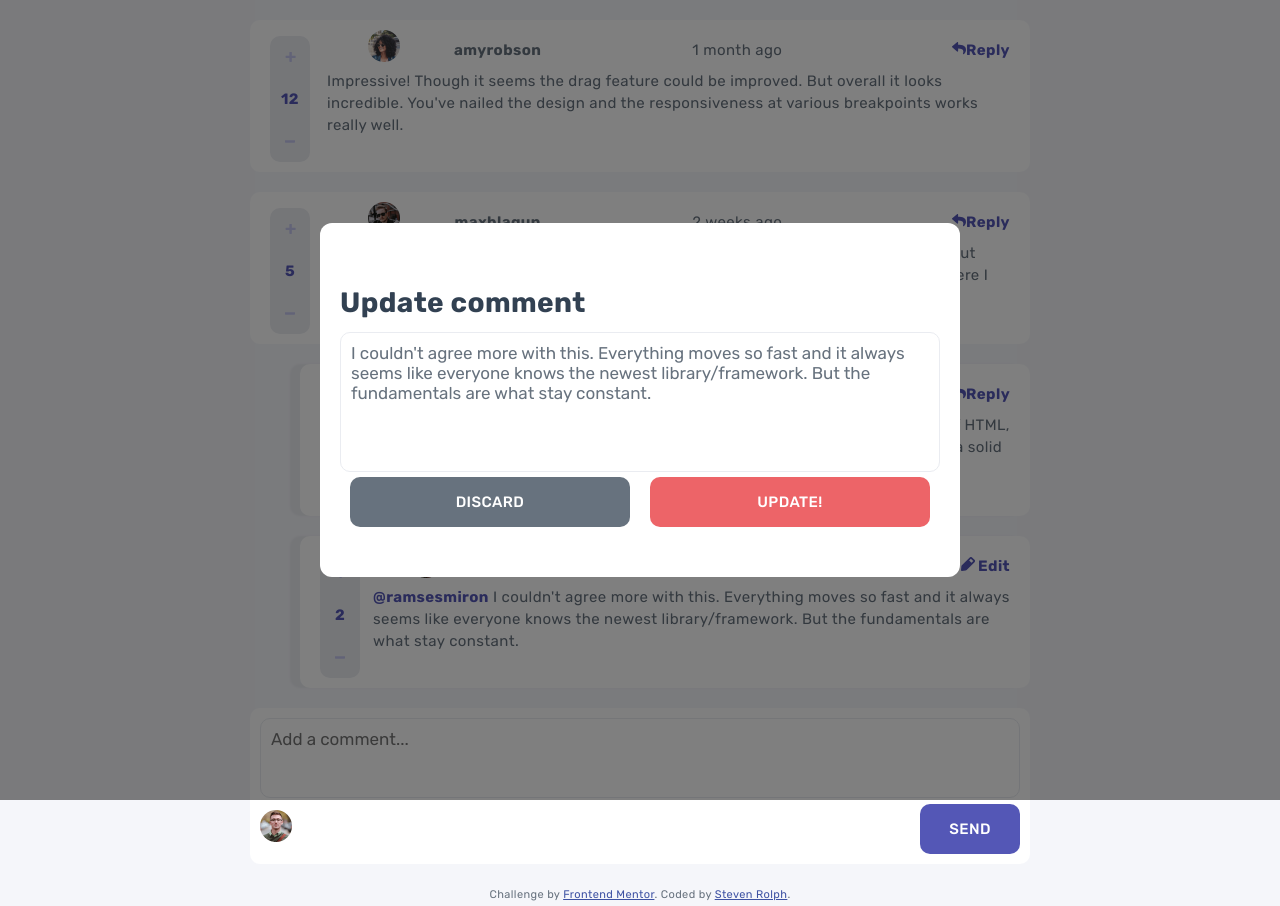
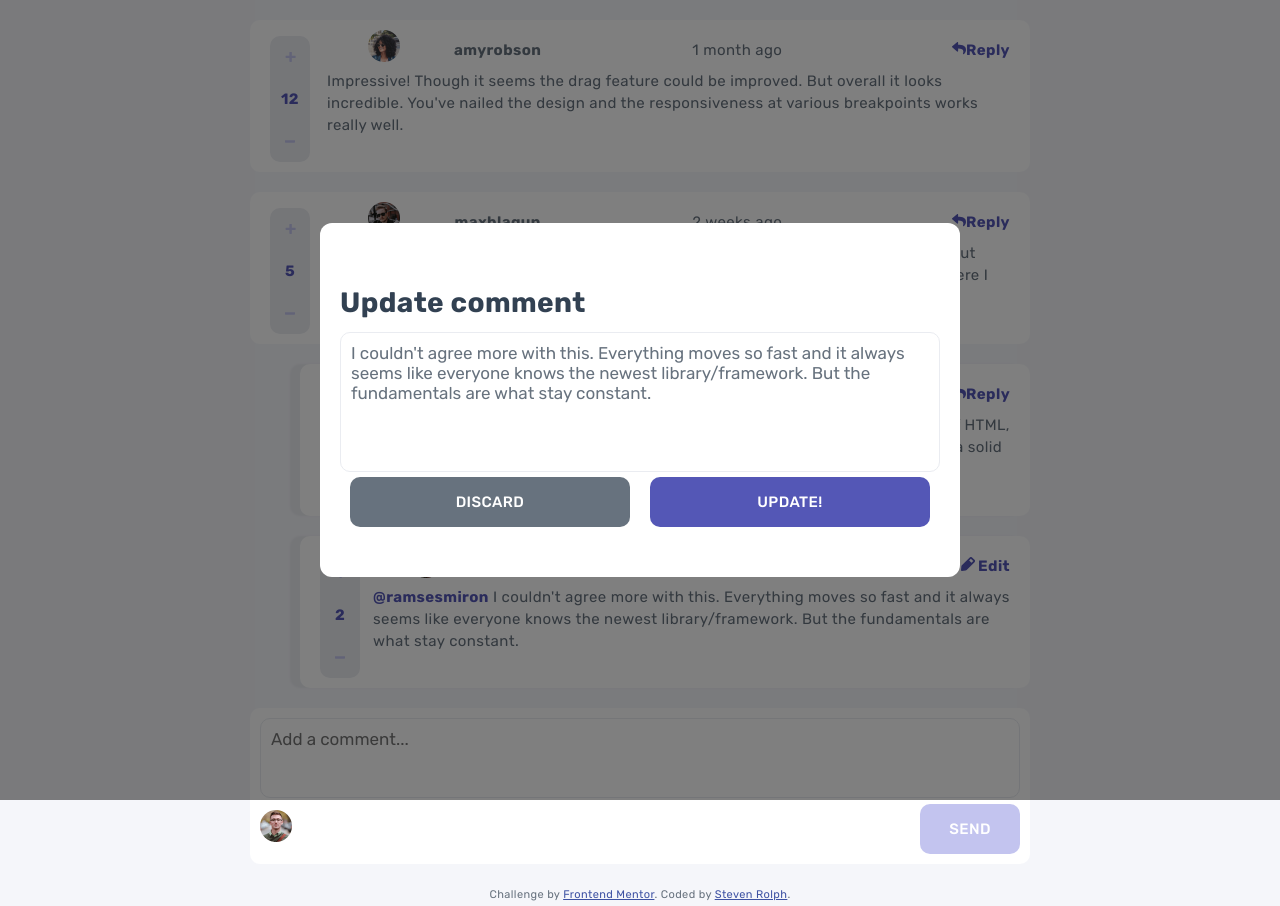
Before and after one commit to valleyman89/FrontEndMentor-Solution---Interactive-comments-section, a React (Create React App) app: page / in a window 1280 px wide. Both pictures are taken after a click on the button "Edit". Built offline with nearby package versions, Linux system fonts and the light colour scheme; some icons are missing.

Commit message:
add button disable if text input is 0

```diff
--- a/src/components/CreateComment.jsx
+++ b/src/components/CreateComment.jsx
@@ -28,7 +28,6 @@ const CreateComment = ({ onReply, comments }) => {
     onReply(newComment);
     setCommentText("");
   };
-
   return (
     <form onSubmit={handleOnSubmit}>
       <div className="box reply">
@@ -46,7 +45,7 @@ const CreateComment = ({ onReply, comments }) => {
           <img src={currentUser.image.png} alt="profile" />
         </div>
         <div className="reply-action">
-          <button type="submit" className="btn-send btn-score">
+          <button type="submit" className="btn-send" disabled={commentText < 1}>
             send
           </button>
         </div>
--- a/src/components/ReplyModal.jsx
+++ b/src/components/ReplyModal.jsx
@@ -9,7 +9,7 @@ const ReplyModal = ({
   handleReply,
 }) => {
   const { currentUser } = getUsers();
-  const [replyText, setReplyText] = useState(false);
+  const [replyText, setReplyText] = useState("");
 
   const handleOnSubmit = (e) => {
     e.preventDefault();
@@ -61,7 +61,11 @@ const ReplyModal = ({
             >
               discard
             </button>
-            <button type="submit" className="danger">
+            <button
+              type="submit"
+              className="btn-send"
+              disabled={replyText.length < 1}
+            >
               reply!
             </button>
           </div>
--- a/src/components/UpdateModal.jsx
+++ b/src/components/UpdateModal.jsx
@@ -34,7 +34,11 @@ function UpdateModal({ closeModal, id, parentId, comment, handleUpdate }) {
             >
               discard
             </button>
-            <button type="submit" className="danger">
+            <button
+              type="submit"
+              className="btn-send"
+              disabled={commentText.length < 1}
+            >
               update!
             </button>
           </div>
--- a/src/index.css
+++ b/src/index.css
@@ -261,6 +261,10 @@ button {
   background-color: var(--color-soft-blue);
 }
 
+.btn-send:disabled {
+  background-color: var(--color-soft-blue);
+}
+
 @media screen and (min-width: 1272px) {
   .btn {
     grid-template-columns: 1fr;
```
